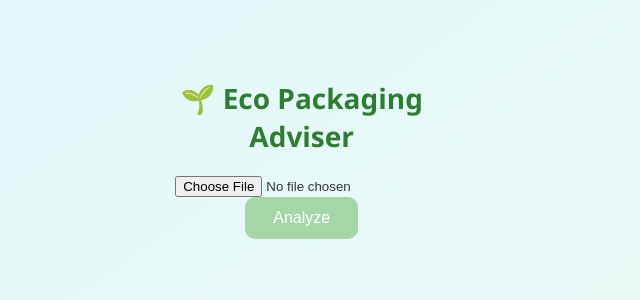
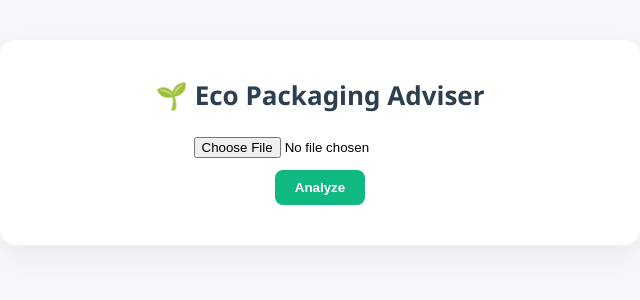
Before and after one commit to manya975/Packaging-frontend, a React (Create React App) app: page / in a window 1280 px wide. Shown: the top 300 px of the page, without its empty margins (320-960 px from the left). Built offline with nearby package versions, Linux system fonts and the light colour scheme.

Commit message:
Update App.css

```diff
--- a/src/App.css
+++ b/src/App.css
@@ -1,71 +1,71 @@
 body {
   margin: 0;
-  font-family: "Segoe UI", sans-serif;
-  background: linear-gradient(145deg, #e0f7fa, #f0fdf4);
-  min-height: 100vh;
-  display: flex;
-  justify-content: center;
-  align-items: start;
-  padding-top: 60px;
-  color: #333;
+  font-family: 'Segoe UI', sans-serif;
+  background: #f5f7fa;
 }
 
 .app-container {
-  text-align: center;
-  width: 90%;
-  max-width: 500px;
+  max-width: 600px;
+  margin: 40px auto;
+  padding: 20px;
+  background: white;
+  border-radius: 16px;
+  box-shadow: 0 10px 30px rgba(0,0,0,0.05);
 }
 
-h1 {
-  font-size: 28px;
+.title {
+  text-align: center;
+  font-size: 26px;
   font-weight: 600;
-  color: #2e7d32;
+  color: #2c3e50;
+  margin-bottom: 24px;
 }
 
-.upload-card {
-  background: rgba(255, 255, 255, 0.6);
-  backdrop-filter: blur(10px);
-  border-radius: 20px;
-  padding: 30px 20px;
-  margin-top: 25px;
-  box-shadow: 0 6px 20px rgba(0, 0, 0, 0.1);
-}
-
-.upload-card input[type="file"] {
-  margin-bottom: 15px;
+.upload-section {
+  display: flex;
+  flex-direction: column;
+  align-items: center;
+  gap: 12px;
+  margin-bottom: 20px;
 }
 
 .analyze-btn {
-  background-color: #2e7d32;
+  background: #10b981;
+  color: white;
+  padding: 10px 20px;
   border: none;
-  color: white;
-  padding: 12px 28px;
-  border-radius: 10px;
-  font-size: 16px;
+  border-radius: 8px;
+  font-weight: bold;
   cursor: pointer;
-  transition: background 0.3s;
+  transition: background 0.3s ease;
 }
 
-.analyze-btn:disabled {
-  background-color: #a5d6a7;
-  cursor: not-allowed;
-}
-
-.analyze-btn:hover:not(:disabled) {
-  background-color: #1b5e20;
+.analyze-btn:hover {
+  background: #059669;
 }
 
 .result-card {
-  background: white;
-  border-radius: 15px;
-  padding: 25px 20px;
-  margin-top: 30px;
-  box-shadow: 0 6px 24px rgba(0, 0, 0, 0.12);
-  text-align: left;
+  background: #f9fafb;
+  border-radius: 12px;
+  padding: 16px;
+  text-align: center;
+  box-shadow: 0 6px 20px rgba(0, 0, 0, 0.05);
+  margin-top: 20px;
 }
 
-.result-card p {
+.preview-image {
+  width: 100%;
+  max-width: 320px;
+  height: auto;
+  border-radius: 10px;
+  margin-bottom: 16px;
+  box-shadow: 0 4px 12px rgba(0,0,0,0.1);
+}
+
+.result-details {
+  text-align: left;
+  margin: 0 auto;
+  max-width: 400px;
   font-size: 16px;
-  margin: 10px 0;
-  line-height: 1.5;
+  line-height: 1.6;
 }
```
